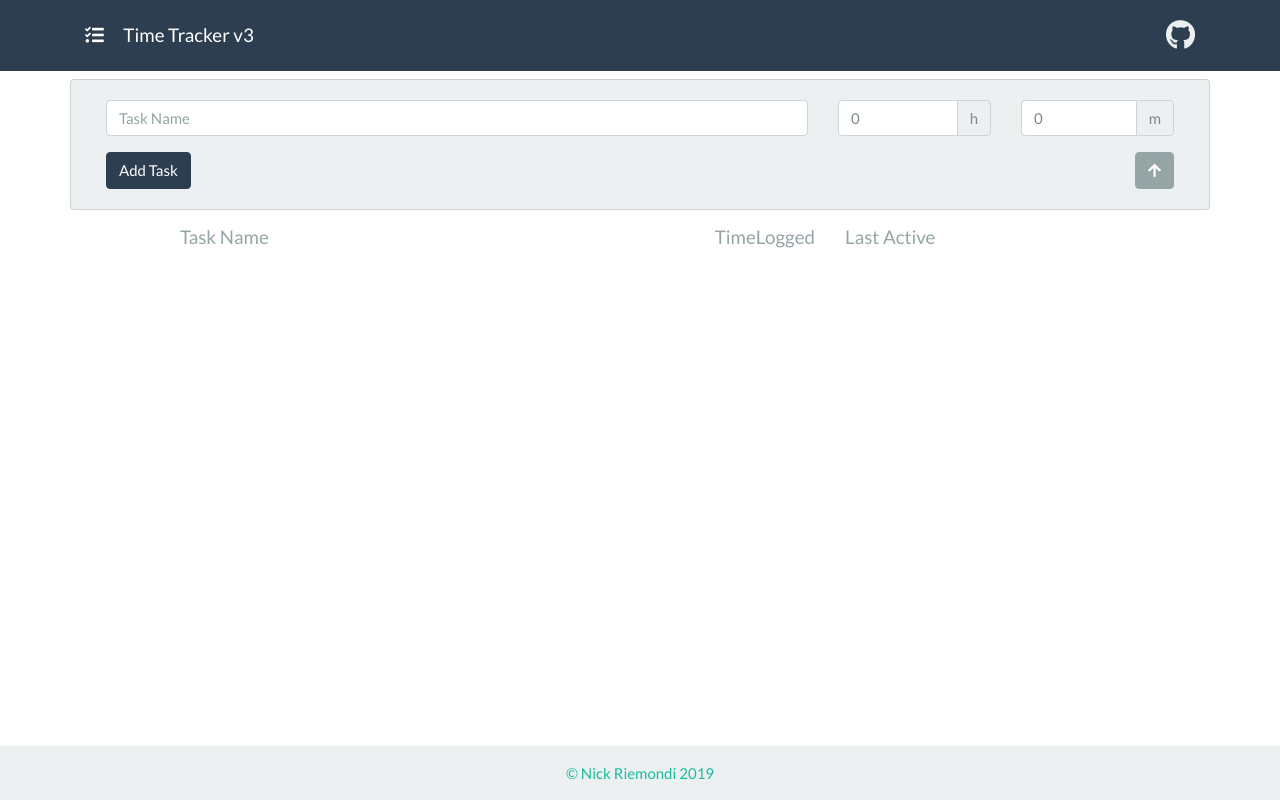
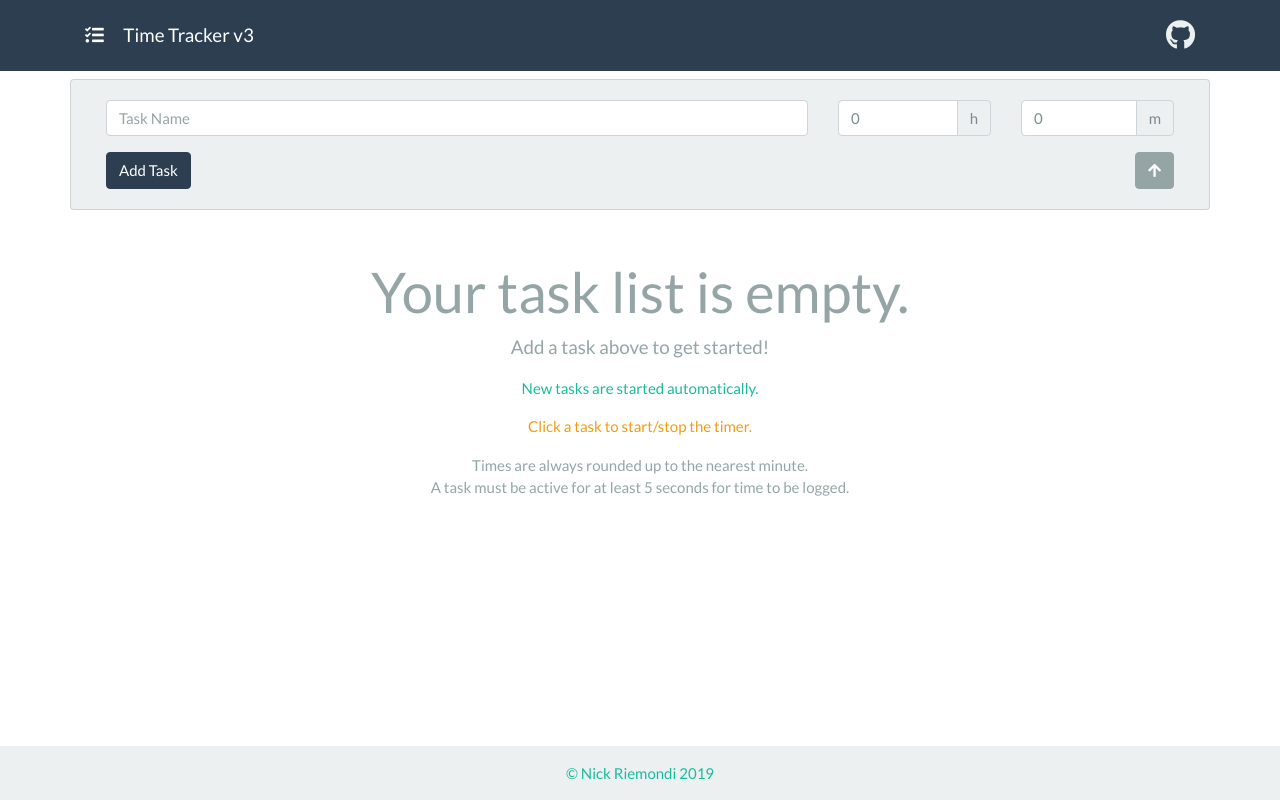
Before and after one commit to nickrie/time-tracker-vue, a Vue app: page / in a window 1280 px wide. Built offline with nearby package versions, Linux system fonts and the light colour scheme.

Commit message:
added empty list message

```diff
--- a/src/components/Tasks.vue
+++ b/src/components/Tasks.vue
@@ -1,5 +1,6 @@
 <template>
-  <div id="task-list" class="container mt-3 mb-5">
+  <div>
+    <div v-if="tasks.length" id="task-list" class="container mt-3 mb-5">
       <div class="row text-secondary" id="row-header">
         <div class="col col-1"></div>
         <div class="col col-4">
@@ -30,6 +31,18 @@
         />
       </div>
     </div>
+    <div v-if="!tasks.length" class="container text-center text-secondary my-5">
+      <h1 class="display-4">Your task list is empty.</h1>
+      <p class="lead">Add a task above to get started!</p>
+      <p class="text-success">New tasks are started automatically.</p>
+      <p class="text-warning">Click a task to start/stop the timer.</p>
+      <p class="text-secondary">
+        Times are always rounded up to the nearest minute.
+        <br>A task must be active for at least 5 seconds for time to be
+        logged.
+      </p>
+    </div>
+  </div>
 </template>
 
 <script>
@@ -40,7 +53,7 @@ export default {
   components: {
     Task
   },
-  props: ["tasks", "editTaskId","startedTaskId","stoppedTaskId"]
+  props: ["tasks", "editTaskId", "startedTaskId", "stoppedTaskId"]
 };
 </script>
 
```
Lines whose indentation alone changed are shown as unchanged.
